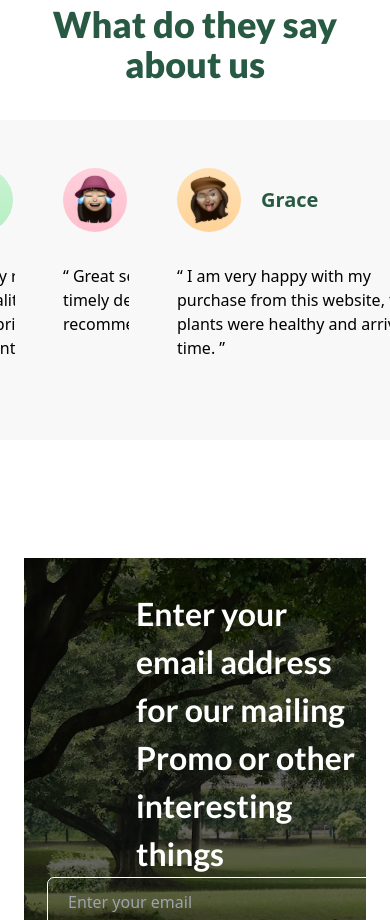
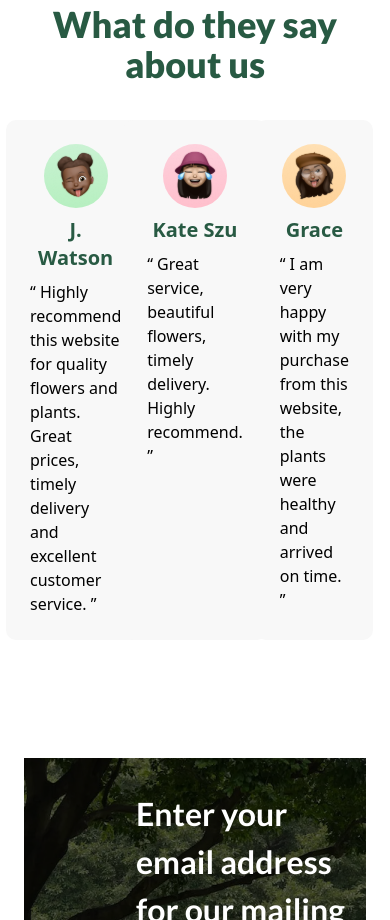
Before and after one commit to rdynxyz/Lush-Plant-Shop, a Vue app: page / in a window 390 px wide. Shown: the part 5700-6620 px from the top of the page. Built offline with nearby package versions, Linux system fonts and the light colour scheme.

Commit message:
newsletter

```diff
--- a/src/components/newsletter.vue
+++ b/src/components/newsletter.vue
@@ -4,7 +4,8 @@
             <h1 class="font-Lato font-bold text-[32px] text-white z-50 text-start ">Enter your email address for our mailing Promo or other interesting things</h1>
         </div>
         <div class="xl:w-1/2 pl-6">
-            <input type="text" name="email" id="email" placeholder="Enter your email" class="bg-blur/50 bg-transparent text-white w-[475px] h-12 rounded-md pl-5 outline outline-1 outline-white border-white focus:outline-1">
+            <input type="text" name="email" id="email" placeholder="Enter your email"
+            class="bg-blur/50 bg-transparent text-white w-[475px] h-12 rounded-md pl-5 outline outline-1 outline-white border-white focus:outline-1">
         </div>
     </div>
 </template>
--- a/src/components/testimonials.vue
+++ b/src/components/testimonials.vue
@@ -3,21 +3,21 @@
     <h1 class="text-center text-primary text-4xl font-Lato font-extrabold">
       What do they say about us
     </h1>
-    <div class="mt-9 place-items-center grid grid-cols-3">
+    <div class="mt-9 place-items-center grid grid-cols-3 gap-4 xl:gap-0">
       <div
-        class="bg-[#f8f8f8] w-[360px] h-80 rounded-[10px] p-12"
+        class="bg-[#f8f8f8] xl:w-[360px] h-full xl:h-80 rounded-[10px] p-6 lg:p-12"
         v-for="testimonial in testimonials"
         :key="testimonial"
       >
-        <div class="flex items-center gap-5">
+        <div class="flex flex-col lg:flex-row items-center item-center lg:justify-start gap-2 lg:gap-5">
           <img
             :src="`/assets/icons/testimonials/${testimonial.icon}`"
             alt=""
             srcset=""
           />
-          <h1 class="font-bold text-primary text-xl">{{ testimonial.name }}</h1>
+          <h1 class="font-bold text-primary text-xl text-center lg:text-start">{{ testimonial.name }}</h1>
         </div>
-        <p class="mt-8">“ {{ testimonial.content }} ”</p>
+        <p class="lg:mt-8 mt-2">“ {{ testimonial.content }} ”</p>
       </div>
     </div>
   </div>
@@ -28,19 +28,19 @@ export default {
     let testimonials = [
       {
         icon: "testi1.svg",
-        name: "Jessica Watson",
+        name: "J. Watson",
         content:
           "Highly recommend this website for quality flowers and plants. Great prices, timely delivery and excellent customer service.",
       },
       {
         icon: "testi2.svg",
-        name: "Kate Szu ",
+        name: "Kate Szu",
         content:
           "Great service, beautiful flowers, timely delivery. Highly recommend.",
       },
       {
         icon: "testi3.svg",
-        name: "Grace ",
+        name: "Grace",
         content:
           "I am very happy with my purchase from this website, the plants were healthy and arrived on time.",
       },
```
